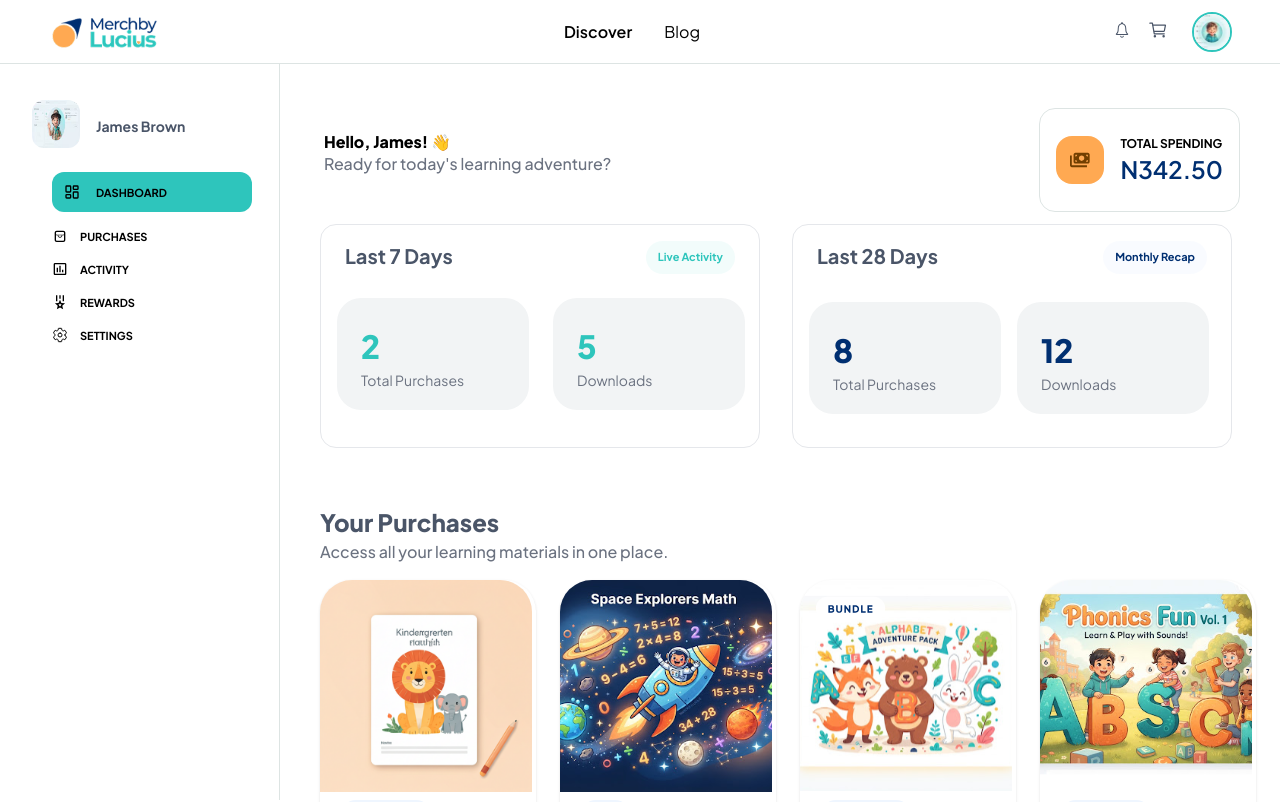
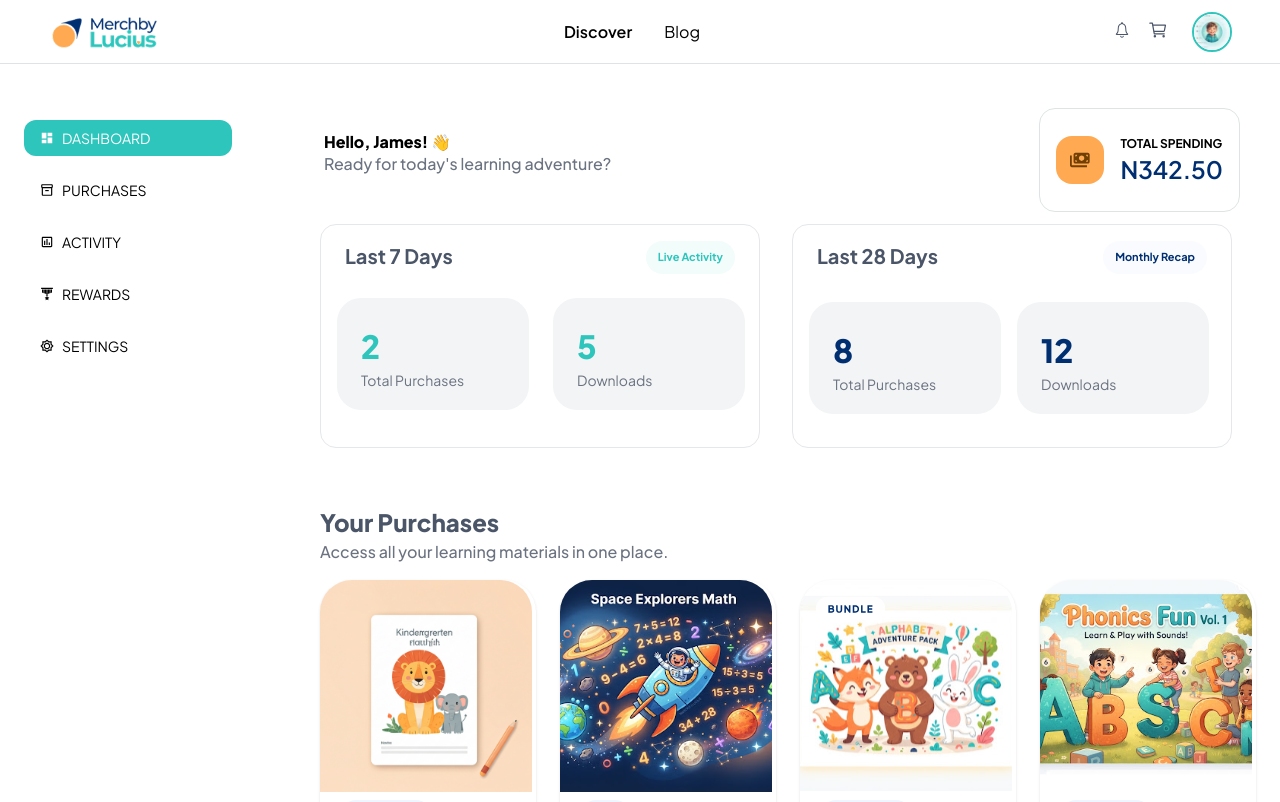
Before and after one commit to clementugomaliki-cpu/MerchbyLucius, a React (Vite) app: page /dashboard in a window 1280 px wide. Shown: the top 802 px of the page. Built offline with nearby package versions, Linux system fonts and the light colour scheme.

Commit message:
replace dashboardaside with sidebar

```diff
--- a/src/Dashboard.jsx
+++ b/src/Dashboard.jsx
@@ -1,5 +1,5 @@
 
-import DashboardAside from "./DashboardAside"
+//import DashboardAside from "./DashboardAside"
 import DashboardNav from "./DashboardNav"
 import DashboardHeader from "./DashboardHeader"
 import DashboardStatistics from "./DashboardStatistics"
@@ -7,12 +7,13 @@ import DasshboardCard from "./DasshboardCard"
 import { DownloadProvider } from "./Download"
 import DashboardStar from "./DashboardStar"
 import DashboardFooter from "./DashboardFooter"
+import Sidebar from "./Components/Sidebar"
 function Dashboard() {
   return (
     <div >
           <DashboardNav/>
           <div className="grid ">
-          <DashboardAside/>
+          <Sidebar/>
           </div>
           <div className="max-w-[90px] w-full mx-78 px-2">
              <DashboardHeader/>
```
